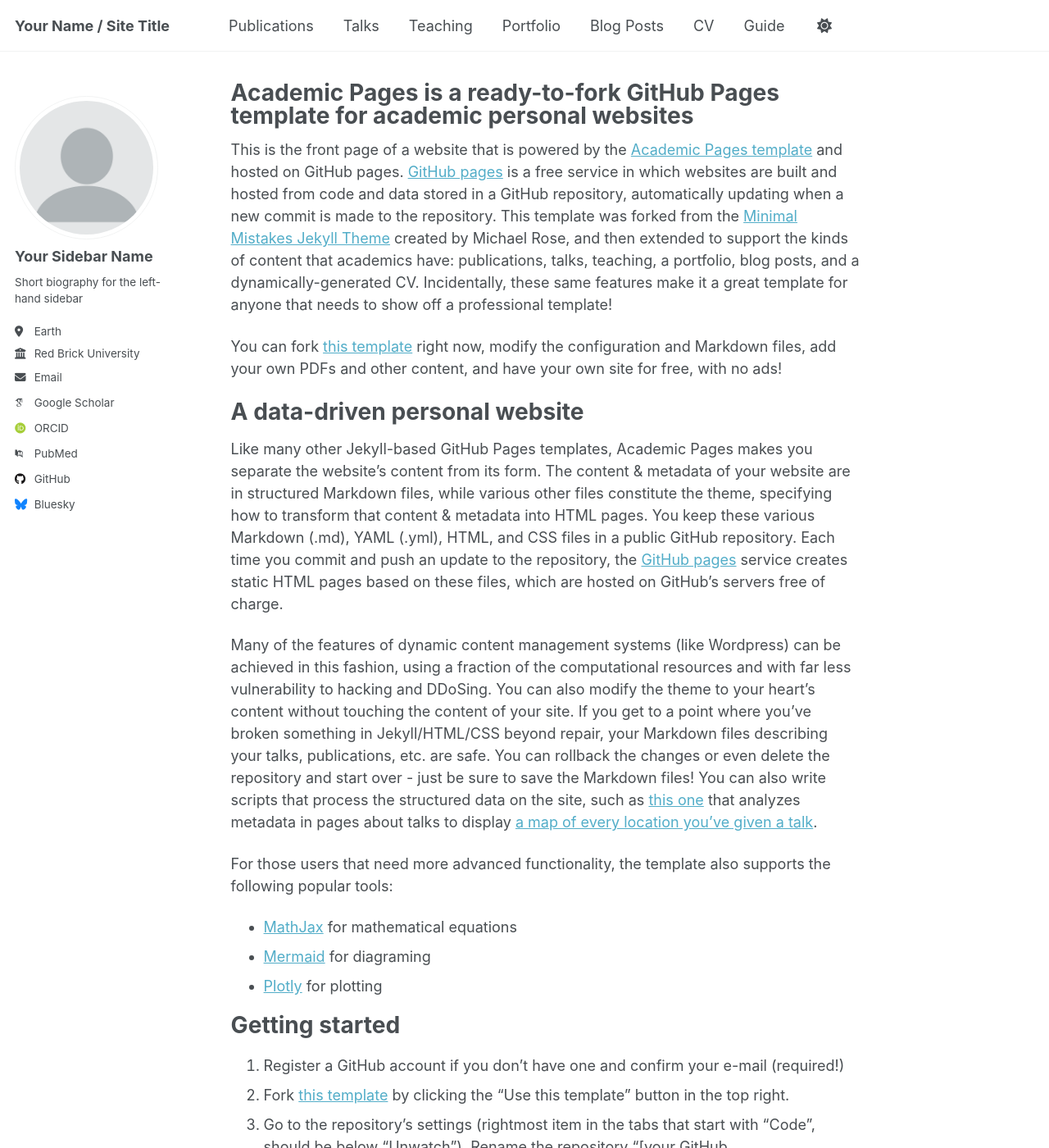
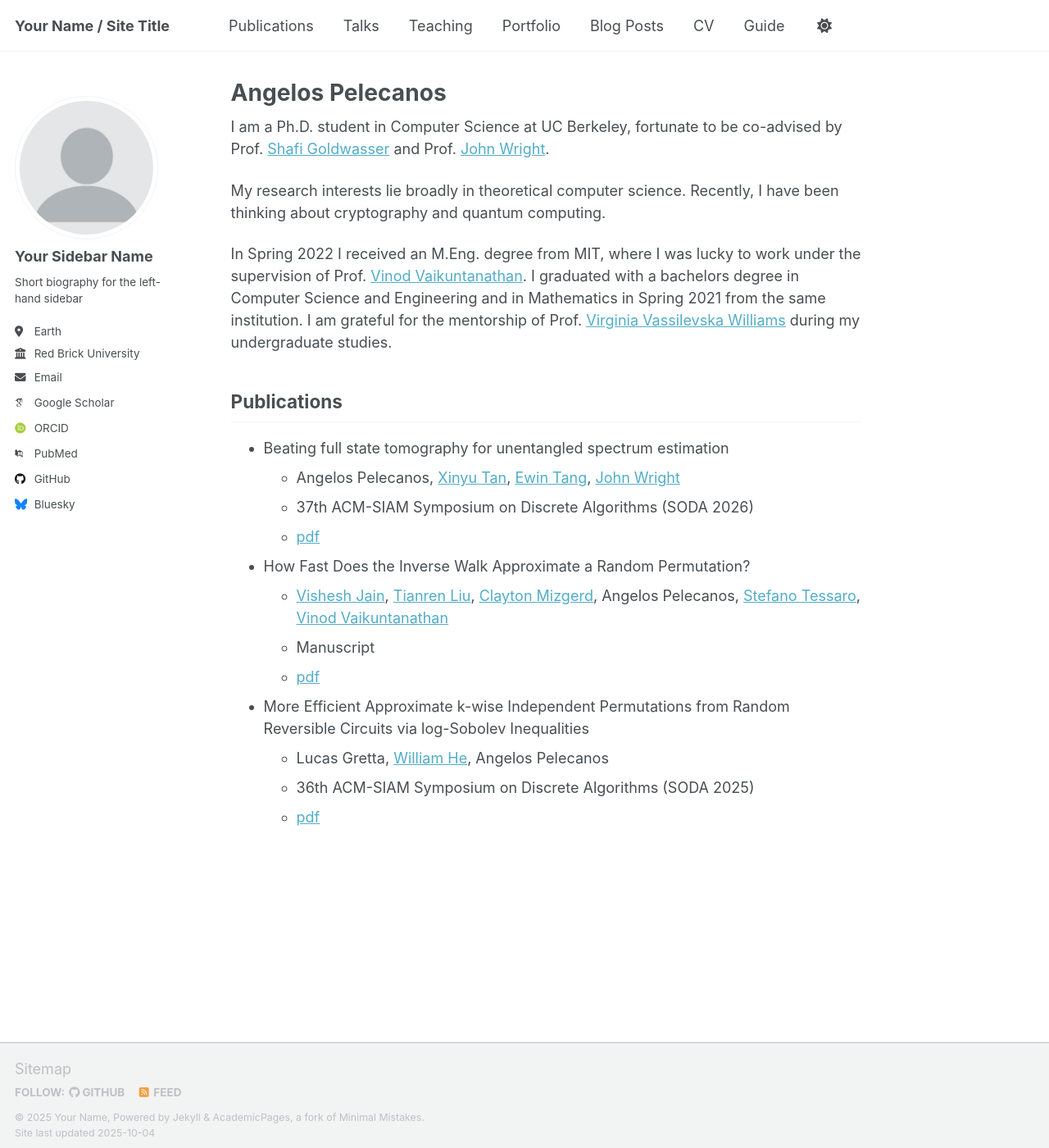
Before and after one commit to apelecan/apelecan.github.io, a Jekyll site: the page built from _pages/about.md, in a window 1280 px wide and 1400 px high. Shown: the whole window at 82% size. Built offline with Jekyll 4.4.1, drawn with Linux system fonts in a browser that asks for light colours; some web fonts are replaced; a script that is not in the unit is left out; some of the changed text lies outside the part shown.

Commit message:
first commit

```diff
--- a/_pages/about.md
+++ b/_pages/about.md
@@ -1,56 +1,31 @@
 ---
 permalink: /
-title: "Academic Pages is a ready-to-fork GitHub Pages template for academic personal websites"
+title: "Angelos Pelecanos"
 author_profile: true
 redirect_from:
   - /about/
   - /about.html
 ---
 
-This is the front page of a website that is powered by the [Academic Pages template](https://github.com/academicpages/academicpages.github.io) and hosted on GitHub pages. [GitHub pages](https://pages.github.com) is a free service in which websites are built and hosted from code and data stored in a GitHub repository, automatically updating when a new commit is made to the repository. This template was forked from the [Minimal Mistakes Jekyll Theme](https://mmistakes.github.io/minimal-mistakes/) created by Michael Rose, and then extended to support the kinds of content that academics have: publications, talks, teaching, a portfolio, blog posts, and a dynamically-generated CV. Incidentally, these same features make it a great template for anyone that needs to show off a professional template!
+I am a Ph.D. student in Computer Science at UC Berkeley, fortunate to be co-advised by Prof. [Shafi Goldwasser](https://math.mit.edu/directory/profile.html?pid=1088) and Prof. [John Wright](https://people.eecs.berkeley.edu/~jswright/).
 
- You can fork [this template](https://github.com/academicpages/academicpages.github.io) right now, modify the configuration and Markdown files, add your own PDFs and other content, and have your own site for free, with no ads!
+My research interests lie broadly in theoretical computer science. Recently, I have been thinking about cryptography and quantum computing.
 
-A data-driven personal website
-======
-Like many other Jekyll-based GitHub Pages templates, Academic Pages makes you separate the website's content from its form. The content & metadata of your website are in structured Markdown files, while various other files constitute the theme, specifying how to transform that content & metadata into HTML pages. You keep these various Markdown (.md), YAML (.yml), HTML, and CSS files in a public GitHub repository. Each time you commit and push an update to the repository, the [GitHub pages](https://pages.github.com/) service creates static HTML pages based on these files, which are hosted on GitHub's servers free of charge.
+In Spring 2022 I received an M.Eng. degree from MIT, where I was lucky to work under the supervision of Prof. [Vinod Vaikuntanathan](https://people.csail.mit.edu/vinodv/). I graduated with a bachelors degree in Computer Science and Engineering and in Mathematics in Spring 2021 from the same institution. I am grateful for the mentorship of Prof. [Virginia Vassilevska Williams](https://people.csail.mit.edu/virgi) during my undergraduate studies.
 
-Many of the features of dynamic content management systems (like Wordpress) can be achieved in this fashion, using a fraction of the computational resources and with far less vulnerability to hacking and DDoSing. You can also modify the theme to your heart's content without touching the content of your site. If you get to a point where you've broken something in Jekyll/HTML/CSS beyond repair, your Markdown files describing your talks, publications, etc. are safe. You can rollback the changes or even delete the repository and start over - just be sure to save the Markdown files! You can also write scripts that process the structured data on the site, such as [this one](https://github.com/academicpages/academicpages.github.io/blob/master/talkmap.ipynb) that analyzes metadata in pages about talks to display [a map of every location you've given a talk](https://academicpages.github.io/talkmap.html).
+## Publications
 
-For those users that need more advanced functionality, the template also supports the following popular tools:
-- [MathJax](https://www.mathjax.org/) for mathematical equations
-- [Mermaid](https://mermaid.js.org/) for diagraming
-- [Plotly](https://plotly.com/javascript/) for plotting
+* Beating full state tomography for unentangled spectrum estimation
+  * Angelos Pelecanos, [Xinyu Tan](https://norahtan.github.io/), [Ewin Tang](https://ewintang.com/), [John Wright](https://people.eecs.berkeley.edu/~jswright/)
+  * 37th ACM-SIAM Symposium on Discrete Algorithms (SODA 2026)
+  * [pdf](https://arxiv.org/abs/2504.02785)
 
-Getting started
-======
-1. Register a GitHub account if you don't have one and confirm your e-mail (required!)
-1. Fork [this template](https://github.com/academicpages/academicpages.github.io) by clicking the "Use this template" button in the top right.
-1. Go to the repository's settings (rightmost item in the tabs that start with "Code", should be below "Unwatch"). Rename the repository "[your GitHub username].github.io", which will also be your website's URL.
-1. Set site-wide configuration and create content & metadata (see below -- also see [this set of diffs](http://archive.is/3TPas) showing what files were changed to set up [an example site](https://getorg-testacct.github.io) for a user with the username "getorg-testacct")
-1. Upload any files (like PDFs, .zip files, etc.) to the files/ directory. They will appear at https://[your GitHub username].github.io/files/example.pdf.
-1. Check status by going to the repository settings, in the "GitHub pages" section
+* How Fast Does the Inverse Walk Approximate a Random Permutation?
+  * [Vishesh Jain](https://jainvishesh.github.io/), [Tianren Liu](https://liutianren.com/), [Clayton Mizgerd](https://homepages.math.uic.edu/~cmizge2/), Angelos Pelecanos, [Stefano Tessaro](https://homes.cs.washington.edu/~tessaro/), [Vinod Vaikuntanathan](http://people.csail.mit.edu/vinodv/)
+  * Manuscript
+  * [pdf](https://eprint.iacr.org/2024/1795)
 
-Site-wide configuration
-------
-The main configuration file for the site is in the base directory in [_config.yml](https://github.com/academicpages/academicpages.github.io/blob/master/_config.yml), which defines the content in the sidebars and other site-wide features. You will need to replace the default variables with ones about yourself and your site's github repository. The configuration file for the top menu is in [_data/navigation.yml](https://github.com/academicpages/academicpages.github.io/blob/master/_data/navigation.yml). For example, if you don't have a portfolio or blog posts, you can remove those items from that navigation.yml file to remove them from the header.
-
-Create content & metadata
-------
-For site content, there is one Markdown file for each type of content, which are stored in directories like _publications, _talks, _posts, _teaching, or _pages. For example, each talk is a Markdown file in the [_talks directory](https://github.com/academicpages/academicpages.github.io/tree/master/_talks). At the top of each Markdown file is structured data in YAML about the talk, which the theme will parse to do lots of cool stuff. The same structured data about a talk is used to generate the list of talks on the [Talks page](https://academicpages.github.io/talks), each [individual page](https://academicpages.github.io/talks/2012-03-01-talk-1) for specific talks, the talks section for the [CV page](https://academicpages.github.io/cv), and the [map of places you've given a talk](https://academicpages.github.io/talkmap.html) (if you run this [python file](https://github.com/academicpages/academicpages.github.io/blob/master/talkmap.py) or [Jupyter notebook](https://github.com/academicpages/academicpages.github.io/blob/master/talkmap.ipynb), which creates the HTML for the map based on the contents of the _talks directory).
-
-**Markdown generator**
-
-The repository includes [a set of Jupyter notebooks](https://github.com/academicpages/academicpages.github.io/tree/master/markdown_generator
-) that converts a CSV containing structured data about talks or presentations into individual Markdown files that will be properly formatted for the Academic Pages template. The sample CSVs in that directory are the ones I used to create my own personal website at stuartgeiger.com. My usual workflow is that I keep a spreadsheet of my publications and talks, then run the code in these notebooks to generate the Markdown files, then commit and push them to the GitHub repository.
-
-How to edit your site's GitHub repository
-------
-Many people use a git client to create files on their local computer and then push them to GitHub's servers. If you are not familiar with git, you can directly edit these configuration and Markdown files directly in the github.com interface. Navigate to a file (like [this one](https://github.com/academicpages/academicpages.github.io/blob/master/_talks/2012-03-01-talk-1.md) and click the pencil icon in the top right of the content preview (to the right of the "Raw | Blame | History" buttons). You can delete a file by clicking the trashcan icon to the right of the pencil icon. You can also create new files or upload files by navigating to a directory and clicking the "Create new file" or "Upload files" buttons.
-
-Example: editing a Markdown file for a talk
-![Editing a Markdown file for a talk](/images/editing-talk.png)
-
-For more info
-------
-More info about configuring Academic Pages can be found in [the guide](https://academicpages.github.io/markdown/), the [growing wiki](https://github.com/academicpages/academicpages.github.io/wiki), and you can always [ask a question on GitHub](https://github.com/academicpages/academicpages.github.io/discussions). The [guides for the Minimal Mistakes theme](https://mmistakes.github.io/minimal-mistakes/docs/configuration/) (which this theme was forked from) might also be helpful.
+* More Efficient Approximate k-wise Independent Permutations from Random Reversible Circuits via log-Sobolev Inequalities
+  * Lucas Gretta, [William He](https://wrhe.github.io/), Angelos Pelecanos
+  * 36th ACM-SIAM Symposium on Discrete Algorithms (SODA 2025)
+  * [pdf](https://arxiv.org/abs/2406.08499)
```
